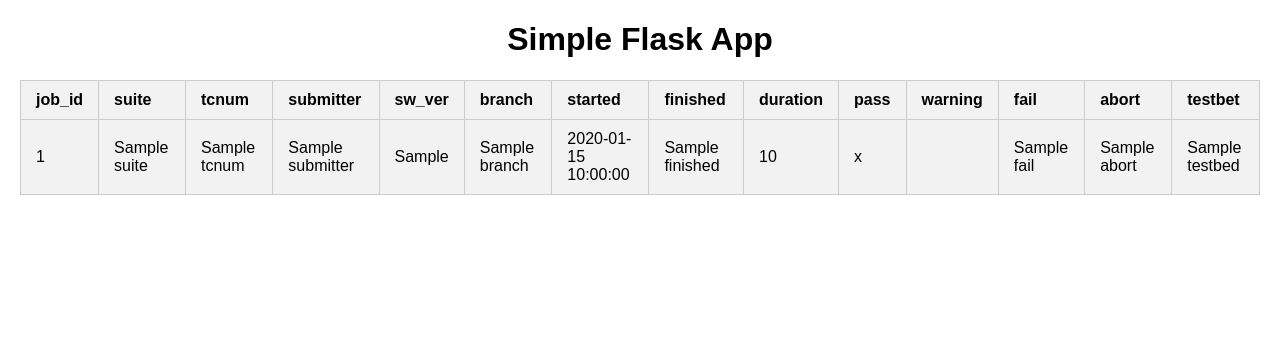
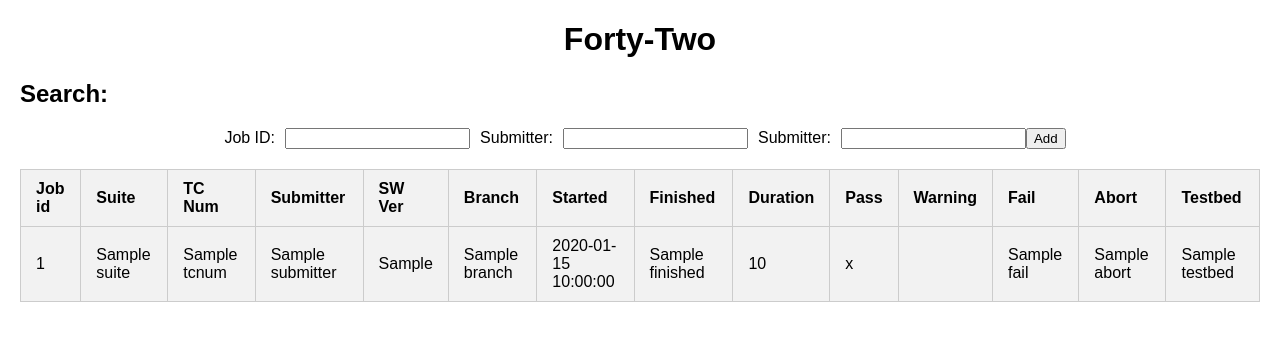
Before and after one commit to sfsharon/canary, a Flask app: template tate/templates/index.html in a window 1280 px wide. Shown: the top 341 px of the page. Run offline with Flask 3, Linux system fonts and the light colour scheme; the template is opened without the code that fills it: most values are stand-ins (such as "Sample title", 1, 10 or a date in 2020).

Commit message:
WIP - Added input text boxes. Receiving error from MySql.

```diff
--- a/tate/app.py
+++ b/tate/app.py
@@ -2,7 +2,7 @@
 FLask implementation for querying the Tate database.
 Using raw ssh command because paramiko and pymysql cannot support the old ssh authentication on MySql "server cmp-dt-srv2"
 """
-from flask import Flask, render_template
+from flask import Flask, render_template, request
 
 import logging
 logging.basicConfig(
@@ -19,7 +19,7 @@
     """
     import subprocess
 
-    logging.info(f"Running command: {cmd_string}")
+    logging.debug(f"Running command: {cmd_string}")
     result = subprocess.run(cmd_string, shell=True, stdout=subprocess.PIPE, stderr=subprocess.PIPE)
     rc = result.returncode
     output = result.stdout.decode()
@@ -34,6 +34,11 @@
     The keys are the first line received from MySql. each line is separated by '\n',
     and each entry is separatred by '\t'.
     Hidden assumption is that the number of key values is the same for the number of columns in each entry.
+
+    Output Example :
+    data = [{'Name': 'John', 'Age': 30},
+            {'Name': 'Jane', 'Age': 25},
+            {'Name': 'Bob', 'Age': 40}]
     """
     lines = input.split('\n')
     keys = lines[0].split('\t')
@@ -52,7 +57,6 @@
         output.append(entry)
     return output
 
-
 # ***************************************************************************************
 # Main Application
 # ***************************************************************************************
@@ -63,18 +67,43 @@
 
 @app.route("/", methods=["GET", "POST"])
 def index():
-    # Build SQL query
-    col_names  = "job_id, suite, tcnum, submitter, sw_ver, branch, started, finished, duration, pass, warning, fail, abort, testbed"
-    conditions  = "testbed is not null limit 5"
-    query      = f"SELECT {col_names} FROM jobs WHERE {conditions};"
+    data_parsed = []
 
-    # Build and send SSH command
-    cmd = f"ssh -o KexAlgorithms=diffie-hellman-group14-sha1 root@{MYSQL_MACHINE_IP} 'mysql -D tate -e \"{query}\"'"
-    rc, output_mysql = _run_local_shell_cmd(cmd)
-    assert (rc == 0), f"Got rc {rc}"
+    if request.method == 'POST' :
 
-    # Parse response from MySql server
-    data_parsed = _mysql_output_to_map(output_mysql)
+        # Build SQL condition string
+        conditions_list = []
+        conditions = ""
+        # Get input from user
+        job_id    = request.form['job_id']
+        if len(job_id) > 0 :
+            conditions_list.append(f"job_id = {job_id}")
+        submitter = request.form['submitter']
+        if len(submitter) > 0 :
+            conditions_list.append(f"submitter = '{submitter}'")
+        suite     = request.form['suite']
+        if len(suite) > 0 :
+            conditions_list.append(f"suite = '{suite}'")
+
+        if len(conditions_list) > 0 :
+            for i, val in enumerate(conditions_list):
+                if   i == 0 : conditions = val
+                elif i == len(conditions_list) : conditions += val
+                else :  conditions += " AND " + val
+
+        if len(conditions) > 0 :
+            # Build SQL query
+            col_names  = "job_id, suite, tcnum, submitter, sw_ver, branch, started, finished, duration, pass, warning, fail, abort, testbed"
+            # conditions  = "testbed is not null limit 5"
+            query      = f"SELECT {col_names} FROM jobs WHERE ({conditions});"
+
+            # Build and send SSH command
+            cmd = f"ssh -o KexAlgorithms=diffie-hellman-group14-sha1 root@{MYSQL_MACHINE_IP} 'mysql -D tate -e \"{query}\"'"
+            rc, output_mysql = _run_local_shell_cmd(cmd)
+            assert (rc == 0), f"Got rc {rc}"
+
+            # Parse response from MySql server
+            data_parsed = _mysql_output_to_map(output_mysql)
 
     # Render HTML
     output = render_template("index.html", data=data_parsed)
--- a/tate/templates/index.html
+++ b/tate/templates/index.html
@@ -1,7 +1,7 @@
 <!DOCTYPE html>
 <html>
 <head>
-    <title>Simple Flask App</title>
+    <title>42</title>
     <style>
         body {
             font-family: Arial, sans-serif;
@@ -49,23 +49,36 @@
     </style>
 </head>
 <body>
-    <h1>Simple Flask App</h1>
+    <h1>Forty-Two</h1>
+    <h2>Search:</h2>
+    <form method="POST">
+        <label for="job_id">Job ID:</label>
+        <input type="number" id="job_id" name="job_id">
+
+        <label for="submitter">Submitter:</label>
+        <input type="text" id="submitter" name="submitter">
+
+        <label for="suite">Submitter:</label>
+        <input type="text" id="suite" name="suite">
+
+        <input type="submit" value="Add">
+    </form>
     <table>
         <tr>
-            <th>job_id</th>
-            <th>suite</th>
-            <th>tcnum</th>
-            <th>submitter</th>
-            <th>sw_ver</th>
-            <th>branch</th>
-            <th>started</th>
-            <th>finished</th>
-            <th>duration</th>
-            <th>pass</th>
-            <th>warning</th>
-            <th>fail</th>
-            <th>abort</th>
-            <th>testbet</th>
+            <th>Job id</th>
+            <th>Suite</th>
+            <th>TC Num</th>
+            <th>Submitter</th>
+            <th>SW Ver</th>
+            <th>Branch</th>
+            <th>Started</th>
+            <th>Finished</th>
+            <th>Duration</th>
+            <th>Pass</th>
+            <th>Warning</th>
+            <th>Fail</th>
+            <th>Abort</th>
+            <th>Testbed</th>
         </tr>
         {% for item in data %}
             <tr>
```
